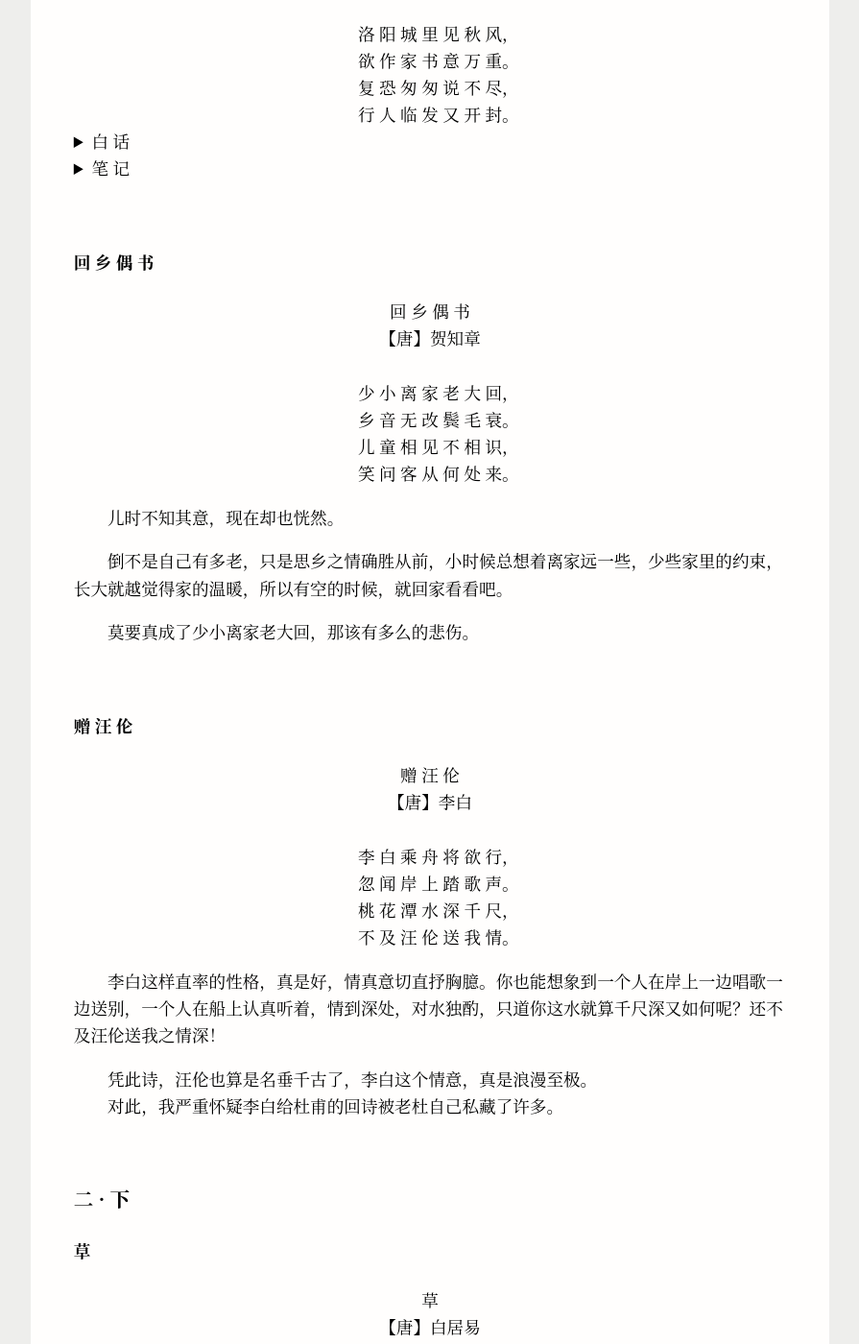
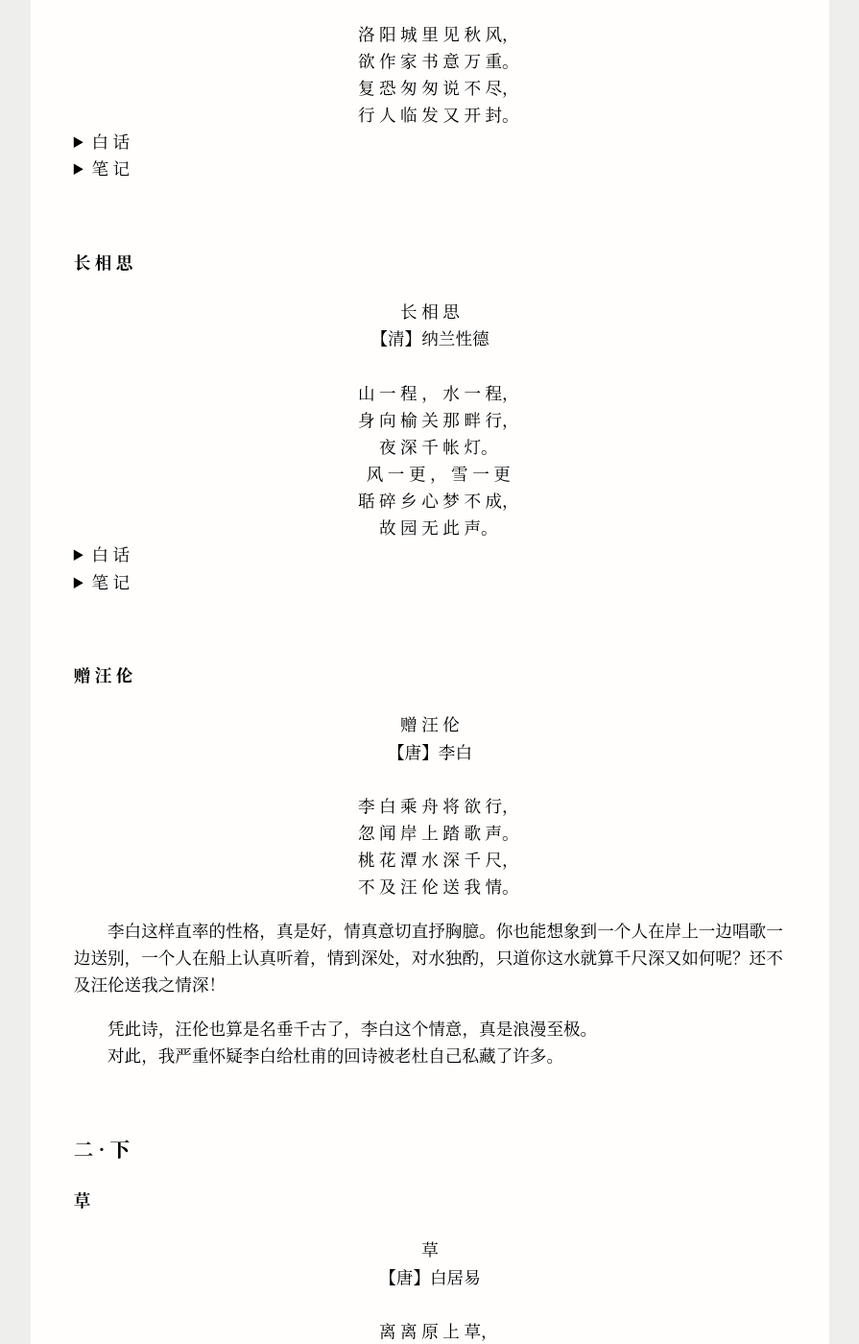
Before and after one commit to Sansuiz/wenji, a Jekyll site: the page built from _posts/ShiWen/Shici/2023-03-26-meng-xue-er.md, in a window 1280 px wide and 1400 px high, scrolled down 5284 px. Shown: the whole window at 96% size, without its empty margins (192-1087 px from the left). Built offline with Jekyll 4.4.1, drawn with Linux system fonts in a browser that asks for light colours; comment, search, counter and statistics services are not loaded.

Commit message:
Update 2023-03-26-meng-xue-er.md

```diff
--- a/_posts/ShiWen/Shici/2023-03-26-meng-xue-er.md
+++ b/_posts/ShiWen/Shici/2023-03-26-meng-xue-er.md
@@ -269,24 +269,33 @@ __目录__
 
 <br>
 
-#### 回 乡 偶 书
+#### 长 相 思
 
 <center>
-回 乡 偶 书<br>
-【唐】贺知章<br>
+长 相 思<br>
+【清】纳兰性德<br>
 <br>
 
-&emsp;少 小 离 家 老 大 回，<br>
-&emsp;乡 音 无 改 鬓 毛 衰。<br>
-&emsp;儿 童 相 见 不 相 识，<br>
-&emsp;笑 问 客 从 何 处 来。
+&emsp;山 一 程 ， 水 一 程，<br>
+&emsp;身 向 榆 关 那 畔 行，<br>
+&emsp;夜 深 千 帐 灯。<br>
+&emsp;风 一 更 ， 雪 一 更<br>
+&emsp;聒 碎 乡 心 梦 不 成，<br>
+&emsp;故 园 无 此 声。<br>
 </center>
 
-&emsp;&emsp;儿时不知其意，现在却也恍然。
+<details> <summary>白 话</summary>
+&emsp;&emsp;跋山涉水走过一程又一程，将士们马不停蹄地向着山海关进发。夜已经深了，千万个帐篷里都点起了灯。<br>
+&emsp;&emsp;帐篷外风声不断，雪花不住，嘈杂的声音打碎了思乡的梦，想到远隔千里的家乡没有这样的声音啊。
+</details>
 
-&emsp;&emsp;倒不是自己有多老，只是思乡之情确胜从前，小时候总想着离家远一些，少些家里的约束，长大就越觉得家的温暖，所以有空的时候，就回家看看吧。
-
-&emsp;&emsp;莫要真成了少小离家老大回，那该有多么的悲伤。
+<details> <summary>笔 记</summary>
+&emsp;&emsp;那时候初学这首词，知道纳兰性德这个人，后来才知道一个名字：纳兰容若。<br>
+&emsp;&emsp;再多读了一些诗词，喜欢上了那句：「人生若只如初见，何事秋风悲画扇？等闲变却故人心，却道故人心易变」；后来年纪渐长，再加上一件特别的礼物，又偏爱了那一句：「非关癖爱轻模样，冷处偏佳。别有根芽，不是人间富贵花」。<br>
+<br>
+&emsp;&emsp;其实这首词，刚学时只觉得是作者在抒发思乡之情，同样是在抒发这些行军将士们的思乡之情，全然是一夜征人尽望乡的愁肠百转。<br>
+&emsp;&emsp;上阕写面、写外，铺陈壮观；下阕写点、写内，曲描心情。情感都寄托于那壮丽的景象里，柔情缠绵，却又有一些慷慨情怀。
+</details>
 
 <br>
 
```
